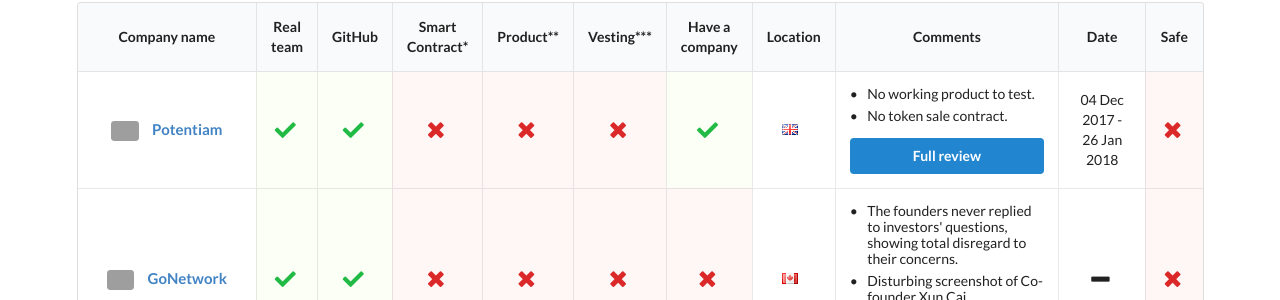
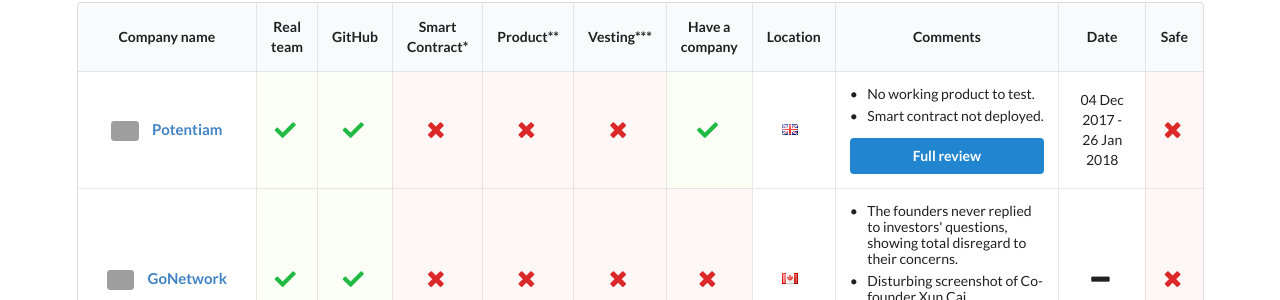
Before and after one commit to ico-check/ico-check, a Jekyll site: the page built from index.md, in a window 1280 px wide and 900 px high, scrolled down 436 px. Shown: the part 153-453 px from the top of the window. Built offline with Jekyll 4.4.1, drawn with Linux system fonts in a browser that asks for light colours; nearby versions of some CDN libraries; grey boxes are pictures that could not be loaded.

Commit message:
13-potentiam-ico-check
comment update

```diff
--- a/_data/icos.yml
+++ b/_data/icos.yml
@@ -12,7 +12,7 @@
   location: United Kingdom
   comments:
     - content: No working product to test.
-    - content: No token sale contract.
+    - content: Smart contract not deployed.
   ico_start_date: 2017-12-04T00:00:00Z
   ico_end_date: 2018-01-26T00:00:00Z
   safe: false
```
